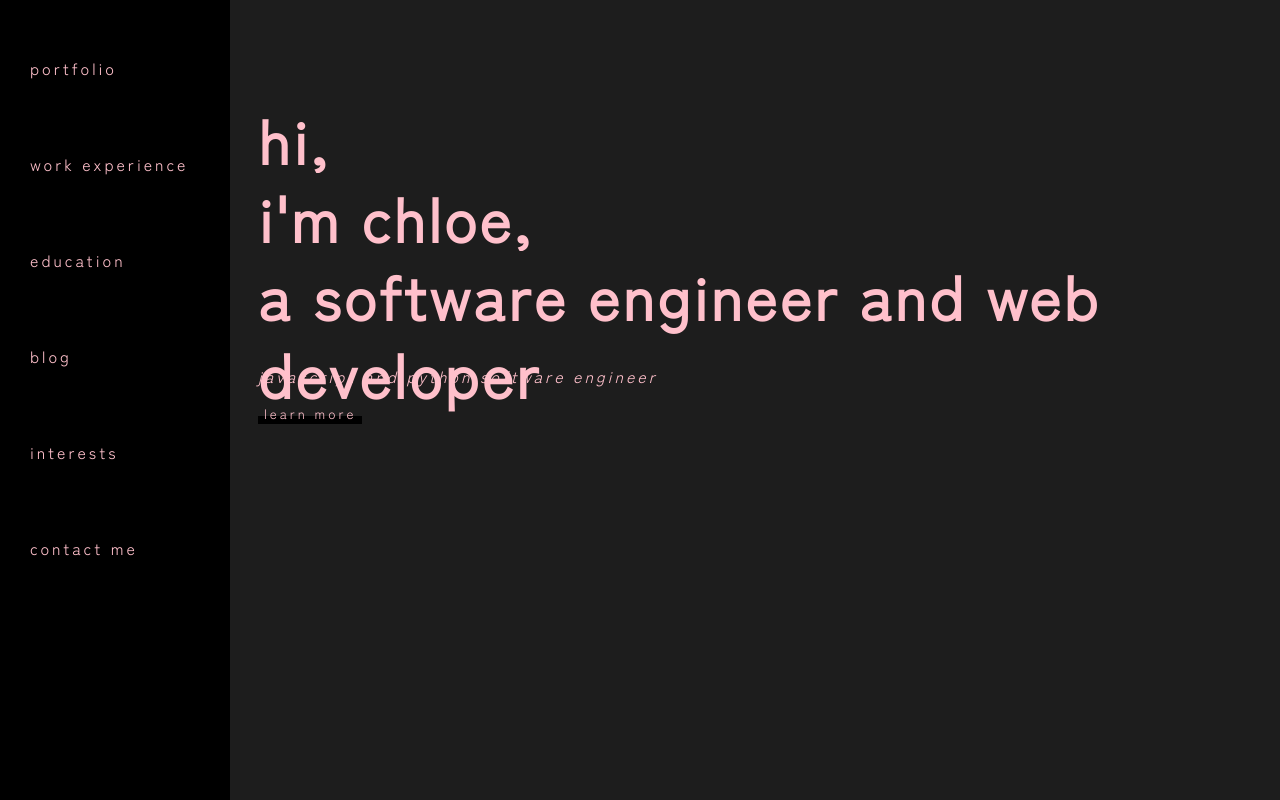
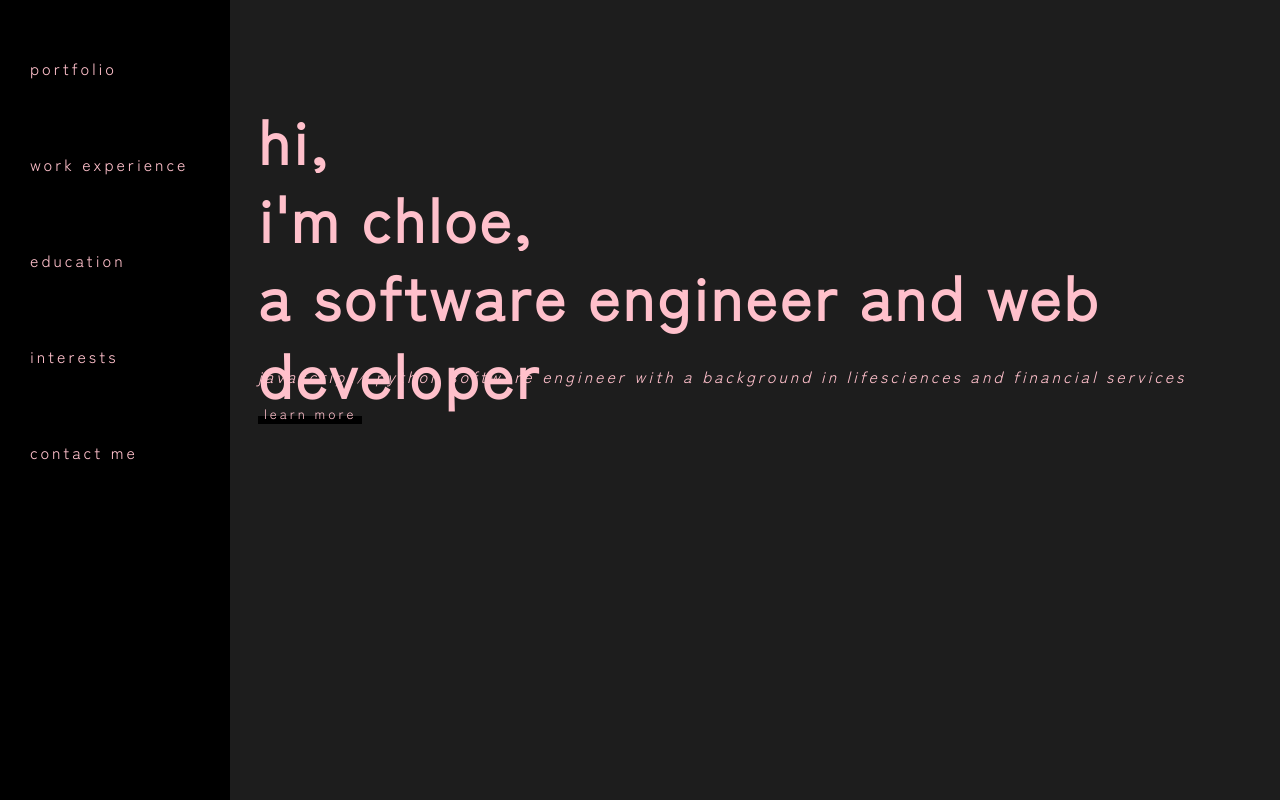
Before and after one commit to chloeebubedike/Portfolio, a plain HTML site: page index.html in a window 1280 px wide. Drawn offline with Linux system fonts and the light colour scheme.

Commit message:
landing changes

```diff
--- a/index.html
+++ b/index.html
@@ -19,8 +19,6 @@
             <br>
             <a href="#"> Education </a>
             <br>
-            <a href="#"> Blog </a>
-            <br>
             <a href="#"> Interests </a>
             <br>
             <a href="#"> Contact me </a>
@@ -37,7 +35,7 @@
 
         </section>
         <section class="CTA">
-            <p> Javascript and Python software engineer </p>
+            <p> Javascript/ python software engineer with a background in lifesciences and financial services </p>
             <button type="button"> learn more </button>
         </section>
 
--- a/style.css
+++ b/style.css
@@ -62,3 +62,7 @@ a:link{
     text-decoration: none;
     background-color: black;
 }
+
+a:hover{
+    color: purple;
+}
```
